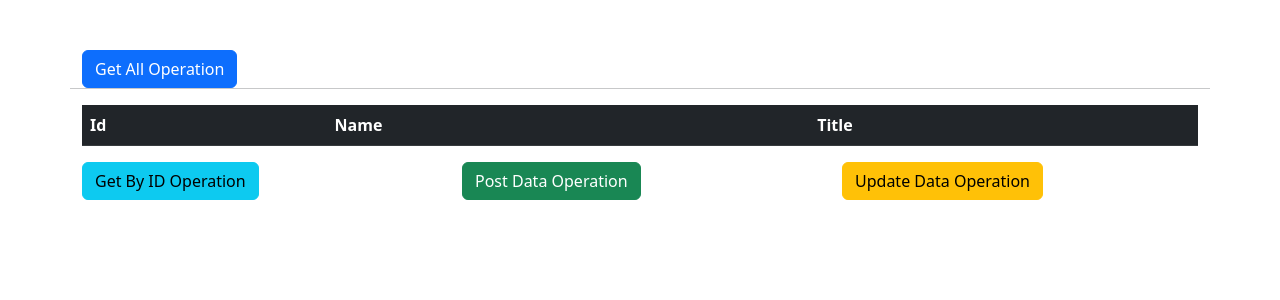
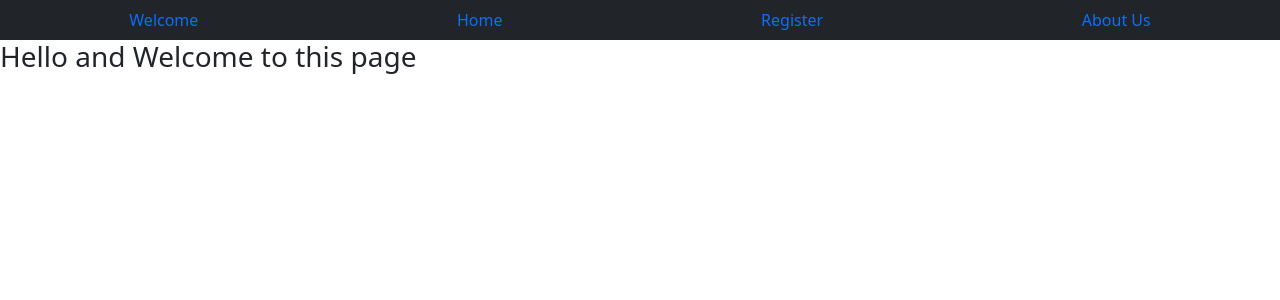
Before and after one commit to thienly1/test-app, a React (Create React App) app: page / in a window 1280 px wide. Shown: the top 300 px of the page. Built offline with nearby package versions, Linux system fonts and the light colour scheme.

Commit message:
React-Fundamentals- Router

```diff
--- a/package.json
+++ b/package.json
@@ -11,6 +11,7 @@
     "react": "^18.2.0",
     "react-dom": "^18.2.0",
     "react-hook-form": "^7.39.4",
+    "react-router-dom": "^6.4.3",
     "react-scripts": "5.0.1",
     "web-vitals": "^2.1.4"
   },
--- a/src/index.js
+++ b/src/index.js
@@ -7,12 +7,13 @@ import UseEffectExample from './hooks/UseEffectExample';
 import PersonForm from './validation/PersonForm';
 import HookFormExample from './hooks-form/HookFormExample';
 import AxiosApp from './axios/AxiosApp';
+import AppRouter from './router/AppRouter';
 
 
 
 const root = ReactDOM.createRoot(document.getElementById('root'));
 root.render(
   <React.StrictMode>
-    <AxiosApp/>
+    <AppRouter/>
   </React.StrictMode>
 );
--- /dev/null
+++ b/src/router/AppRouter.js
@@ -0,0 +1,80 @@
+import React, { useState } from 'react';
+import {BrowserRouter as Router, Routes, Route, Link, useNavigate, useLocation, Navigate, useParams} from 'react-router-dom';
+import ShowData from './ShowData';
+
+
+const AppRouter = () => {
+    return (
+        <div>
+            <Router>
+                <Header/>
+                <Routes>
+                    <Route exact path='/' element={<Welcome/>}/>
+                    <Route path='welcome' element={<Welcome/>}/>
+                    <Route path='home' element={<Home/>}/>
+                    <Route path='data/:id' element={<ShowData/>}/>
+                    <Route path={'error'} element={<ErrorPage/>}/>
+                    <Route path={'*'} element={<Navigate to={'/error'}
+                    state={{message:'Path Not Available'}}
+                    />}/>
+                </Routes>
+            </Router>
+        </div>
+    );
+};
+
+const Header = () => {
+    return(
+    <>
+    <ul className='nav nav-pills nav-fill bg-dark text-white'>
+        <li className='nav-item'>
+            <Link className='nav-link' to='/'>Welcome</Link>
+        </li>
+        <li className='nav-item'>
+            <Link className='nav-link' to='/home'>Home</Link>
+        </li>
+        <li className='nav-item'>
+            <Link className='nav-link' to='/register'>Register</Link>
+        </li>
+        <li className='nav-item'>
+            <Link className='nav-link' to='/about'>About Us</Link>
+        </li>
+    </ul>
+    </>
+    )
+}
+
+const Welcome = () => <h3>Hello and Welcome to this page</h3>
+
+const Home = () =>{
+
+    //Where do we want to go? Redirect or back?
+    const navigate =useNavigate();
+
+    //where we are
+    const location = useLocation();
+
+    //console.log("LOCATION", location)
+
+    return (
+        <>
+        <h2>In Home Page</h2>
+        <br/>
+        <button className='btn btn-outline-danger' onClick={() =>navigate(-1)}>Back</button>
+        <button className='btn btn-outline-danger' onClick={() =>navigate('/about')}>Redirect</button>
+        </>
+    )
+}
+ const ErrorPage = () =>{
+
+    const location = useLocation();
+    console.log("Location in errorPage: ", location);
+    return (
+        <>
+        Error : <b>{location.state.message}</b>
+        </>
+    )
+ }
+
+
+export default AppRouter;
--- /dev/null
+++ b/src/router/ShowData.js
@@ -0,0 +1,27 @@
+import React, { useState } from 'react';
+import { Navigate, useParams } from 'react-router-dom';
+
+const ShowData =() =>{
+
+    let params = useParams();
+
+    const [id,setId] = useState(params.id);
+
+    if(id==='0' || id===undefined){
+        return(
+            <Navigate replace to={'/error'} state={{message: 'Param is not valid'}}/>
+        )
+    }
+
+    return(
+        <>
+        <h2>
+            ID was: {id}
+        </h2>
+        </>
+
+    )
+
+  }
+
+export default ShowData;
```
Also changed, not shown: 1 other file (tests, documents, lock files or other folders).
